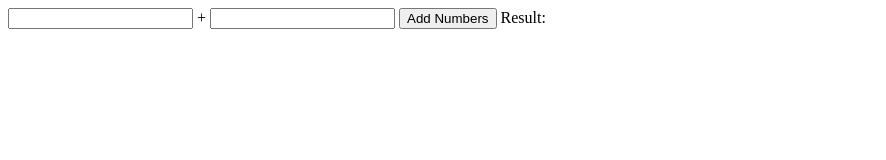
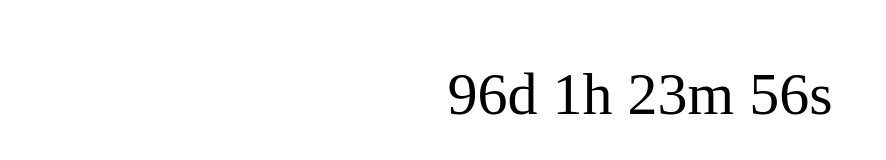
Before and after one commit to GAT007/gitexperiments, a website: page app/index.html in a window 1280 px wide. Shown: the whole page, without its empty margins (0-886 px from the left). Drawn offline with Linux system fonts and the light colour scheme.

Commit message:
Changed index.html to a count down timer

```diff
--- a/app/index.html
+++ b/app/index.html
@@ -1,16 +1,47 @@
+<!DOCTYPE HTML>
 <html>
 <head>
-		<title>Self Testing Addition Calculator</title>
+<style>
+p {
+  text-align: center;
+  font-size: 60px;
+}
+</style>
 </head>
 <body>
-		<input id="x" type="text">
-		<span>+</span>
-		<input id="y" type="text">
-		<input id="add" type="button" value="Add Numbers">
-		Result: <span id="result" />
-		<script type="text/javascript" src="lib/calculator.js"></script>
+
+<p id="demo"></p>
+
 <script>
-			calculator.init();
+// Set the date we're counting down to
+var countDownDate = new Date("Nov 25, 2017 11:59:59").getTime();
+
+// Update the count down every 1 second
+var x = setInterval(function() {
+
+    // Get todays date and time
+    var now = new Date().getTime();
+
+    // Find the distance between now an the count down date
+    var distance = countDownDate - now;
+
+    // Time calculations for days, hours, minutes and seconds
+    var days = Math.floor(distance / (1000 * 60 * 60 * 24));
+    var hours = Math.floor((distance % (1000 * 60 * 60 * 24)) / (1000 * 60 * 60));
+    var minutes = Math.floor((distance % (1000 * 60 * 60)) / (1000 * 60));
+    var seconds = Math.floor((distance % (1000 * 60)) / 1000);
+
+    // Output the result in an element with id="demo"
+    document.getElementById("demo").innerHTML = days + "d " + hours + "h "
+    + minutes + "m " + seconds + "s ";
+
+    // If the count down is over, write some text
+    if (distance < 0) {
+        clearInterval(x);
+        document.getElementById("demo").innerHTML = "EXPIRED";
+    }
+}, 1000);
 </script>
+
 </body>
 </html>
```
Lines whose indentation alone changed are shown as unchanged.
